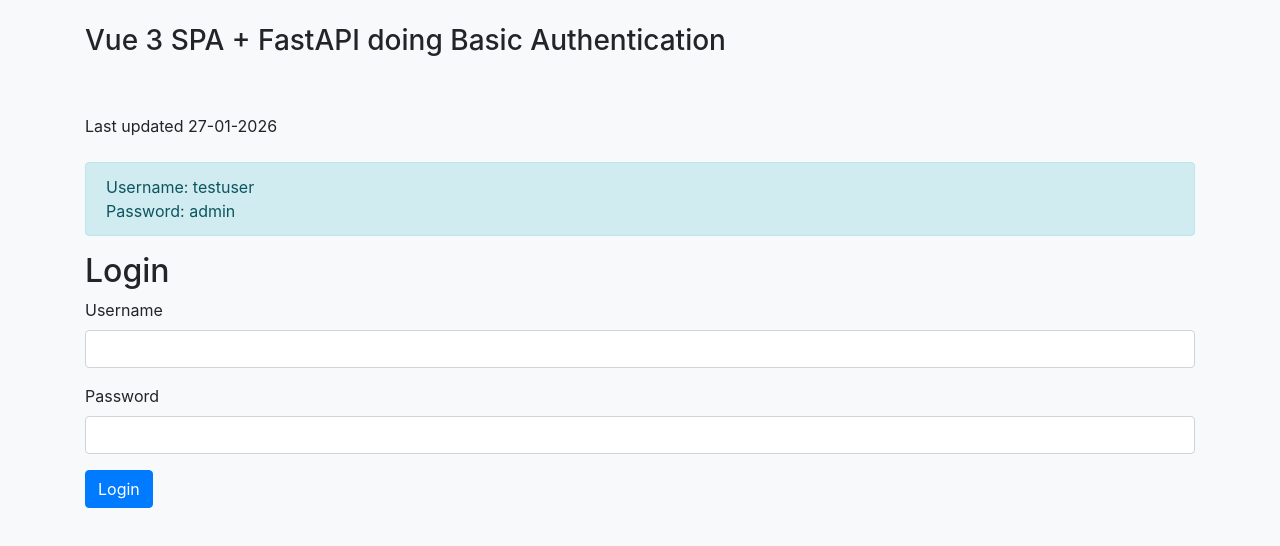
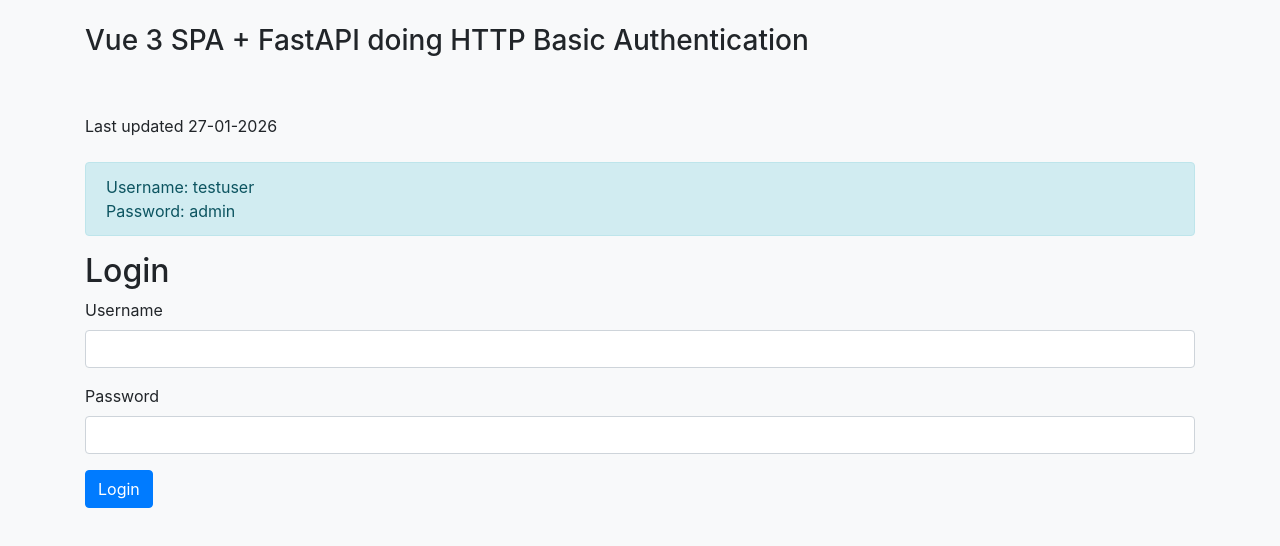
Before and after one commit to persteenolsen/vue-fastapi-basic-auth-client, a Vue app: page /login in a window 1280 px wide. Shown: the top 546 px of the page. Built offline with nearby package versions, Linux system fonts and the light colour scheme.

Commit message:
Adjusted Views for better user experience

```diff
--- a/src/views/HomeView.vue
+++ b/src/views/HomeView.vue
@@ -16,7 +16,7 @@
     <div>
         <h1>Hi {{authUser?.username}}!</h1>
         <p>You're logged in with Vue 3 + Pinia by HTTP Basic Authentication!</p>
-        <h3>Users from secure API end point:</h3>
+        <h3>Users from secure api endpoint:</h3>
         <ul v-if="users.length">
             <li v-for="user in users" :key="user.id">{{user.username}}</li>
         </ul>
--- a/src/views/LoginView.vue
+++ b/src/views/LoginView.vue
@@ -20,7 +20,7 @@
 
 <template>
     <div>
-        <h3>Vue 3 SPA + FastAPI doing Basic Authentication</h3>
+        <h3>Vue 3 SPA + FastAPI doing HTTP Basic Authentication</h3>
 
         <br/><br />
         Last updated 27-01-2026<br /><br />
```
